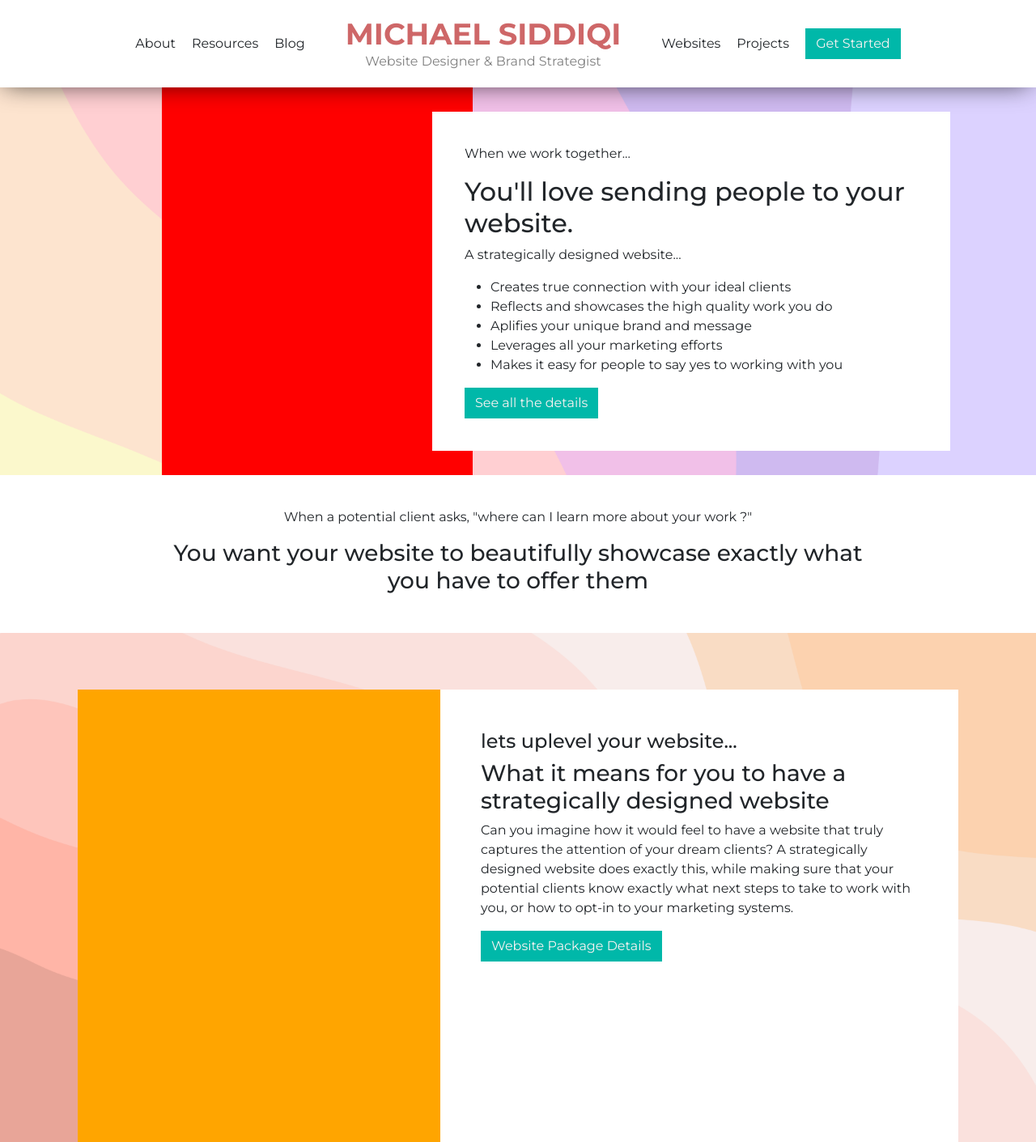
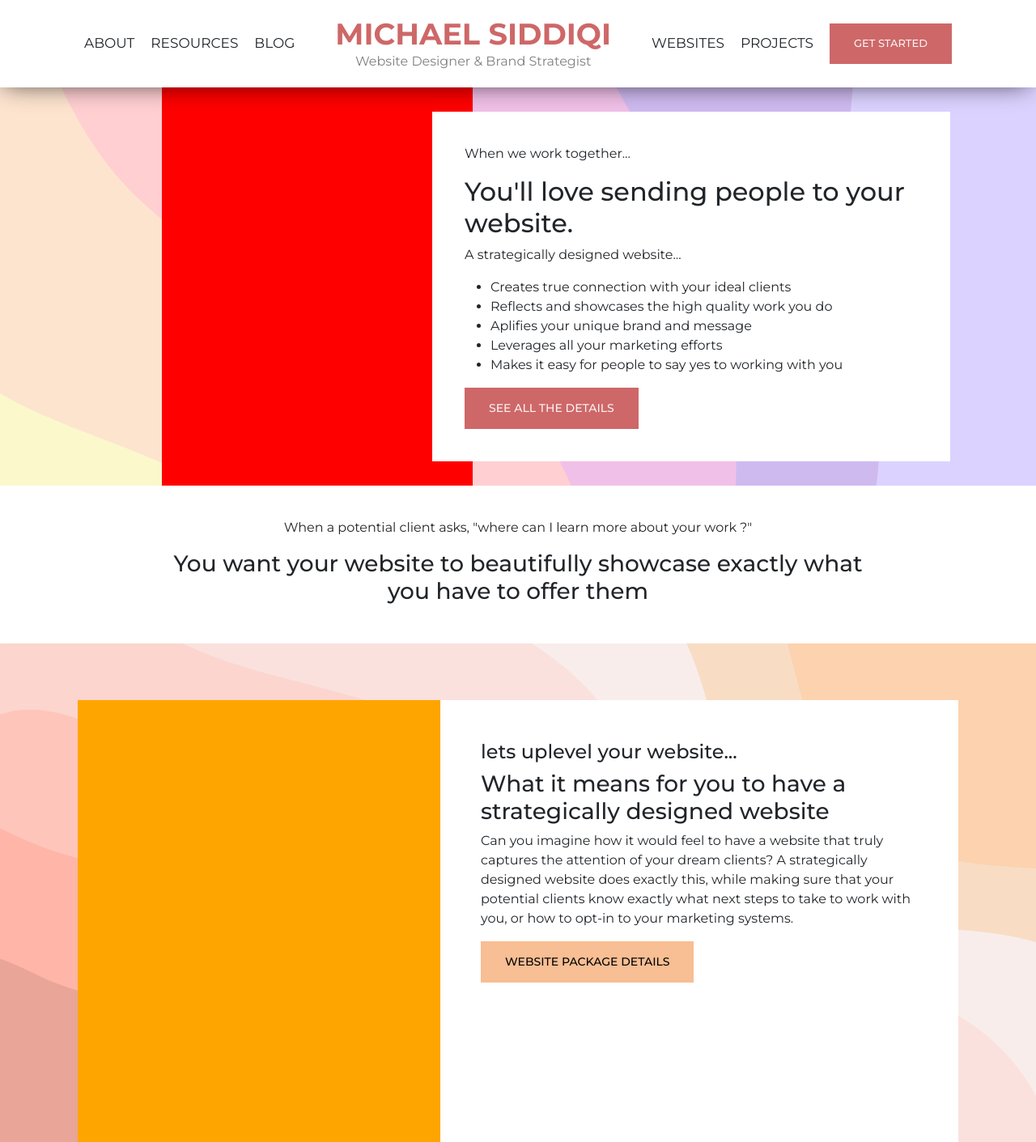
Before and after one commit to DevrMichael/dev-portfolio, a Next.js app: page / in a window 1280 px wide. Shown: the top 1411 px of the page at 81% size. Built offline with nearby package versions, Linux system fonts and the light colour scheme.

Commit message:
Update homepage buttons

```diff
--- a/components/GuideDownload/GuideDownload.module.scss
+++ b/components/GuideDownload/GuideDownload.module.scss
@@ -1,6 +1,11 @@
 .container {
     background-image: url('./assets/newsletter-background.png');
     padding-block: 70px;
+
+    & button {
+        background-color: #f8be94;
+        color: black;
+    }
 
     .contentContainer {
         width: 90%;
--- a/components/NavBar/NavBar.module.scss
+++ b/components/NavBar/NavBar.module.scss
@@ -13,6 +13,12 @@
         justify-content: center;
         align-items: center;
         gap: 20px;
+        font-size: 17px;
+        text-transform: uppercase;
+
+        & button {
+            font-size: 13px;
+        }
     }
     .logoContainer {
         user-select: none;
--- a/components/WebsitePackageDetails/WebsitePackageDetails.module.scss
+++ b/components/WebsitePackageDetails/WebsitePackageDetails.module.scss
@@ -4,6 +4,11 @@
     padding-block: 70px;
     background-image: url('./assets/website-package-details.png');
     background-size: cover;
+
+    & button {
+        background-color: #f8be94;
+        color: black;
+    }
 
     .mainContainer {
         display: flex;
--- a/styles/custom.scss
+++ b/styles/custom.scss
@@ -1,11 +1,10 @@
-$primary: #00B8A9;
-$secondary: #FFDE7D;
+$primary: #00b8a9;
+$secondary: #ffde7d;
 $dark: #000;
-$light: #FEF5ED;
-$success: #62D2A2;
-$warning: #FF9A00;
-$danger: #FF165D;
-
+$light: #fef5ed;
+$success: #62d2a2;
+$warning: #ff9a00;
+$danger: #ff165d;
 
 @import '~bootstrap/scss/bootstrap.scss';
 // @import "node_modules/bootstrap/scss/functions";
@@ -14,8 +13,20 @@ $danger: #FF165D;
 
 //Button overrides
 .btn {
-    color: #FAF2F2;
+    background-color: #ce6768;
+    color: #faf2f2;
     border-radius: 0;
+    border: none;
+    text-transform: uppercase;
+    font-size: 14px;
+    padding-inline: 30px;
+    padding-block: 15px;
+    font-weight: 500;
+
+    &:hover {
+        background-color: #ead0c3;
+        color: #faf2f2;
+    }
 }
 
 .btn-link {
@@ -28,5 +39,5 @@ $danger: #FF165D;
 
 .btn-outline-primary {
     color: pink;
-    border-color: #CE6768;
+    border-color: #ce6768;
 }
```
